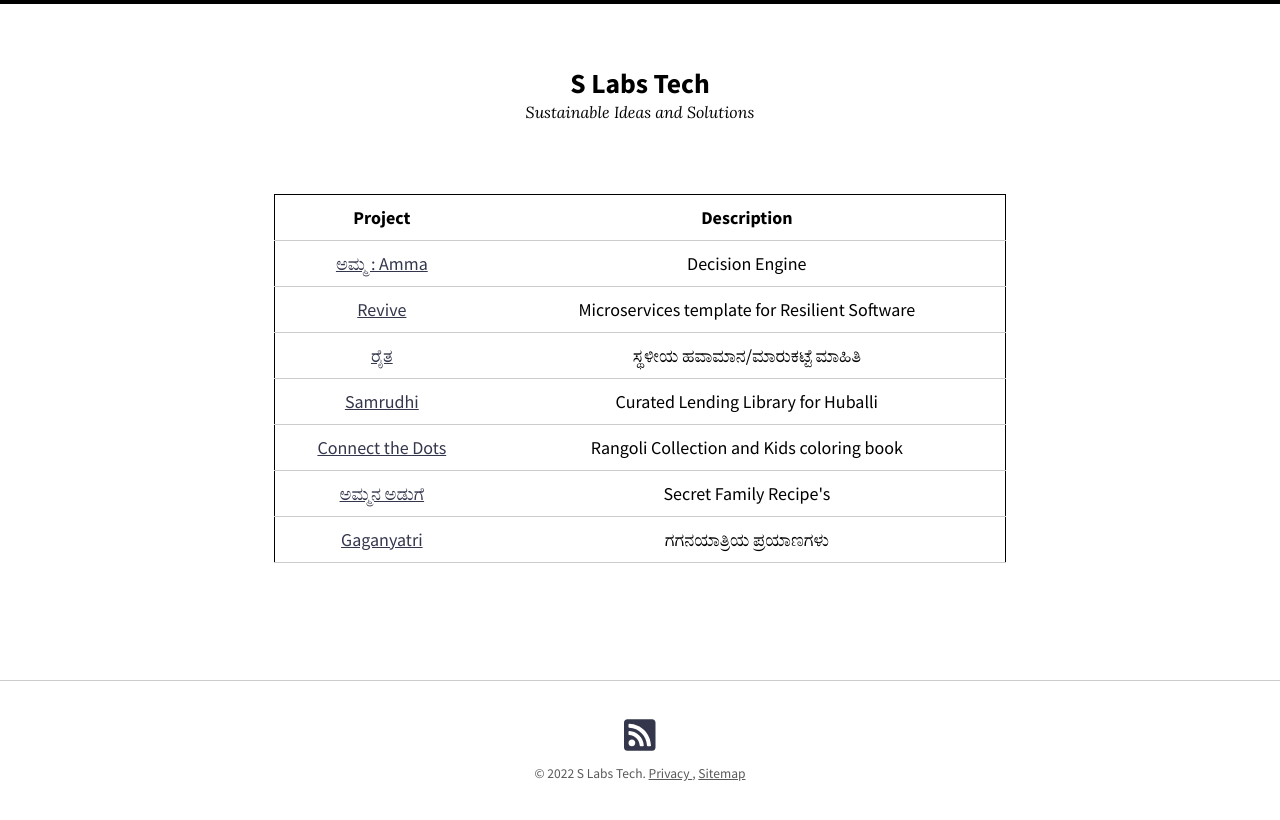
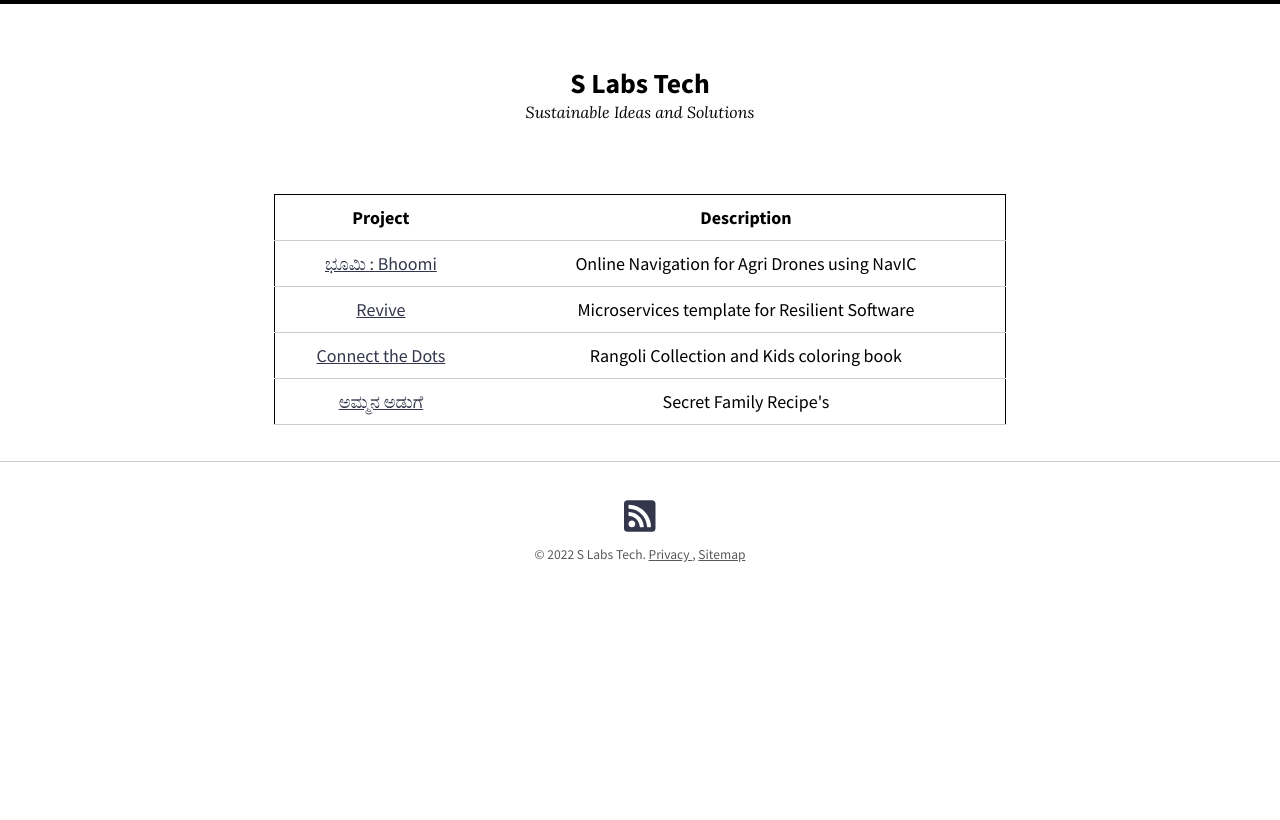
Before and after one commit to slabstech/slabstech.github.io, a Jekyll site: the page built from index.md, in a window 1280 px wide. Shown: the top 820 px of the page. Built offline with Jekyll 4.4.1, drawn with Linux system fonts in a browser that asks for light colours; nearby versions of some CDN libraries.

Commit message:
add bhoomi details

```diff
--- a/_layouts/home.html
+++ b/_layouts/home.html
@@ -10,20 +10,12 @@ layout: page
     <th style="text-align:center">Description</th>
   </tr>
     <tr>
-      <td> <a href="https://slabstech.com/amma/">ಅಮ್ಮ : Amma</a>  </td>
-      <td>Decision Engine</td>
+      <td> <a href="https://slabstech.com/bhoomi/">ಭೂಮಿ : Bhoomi</a>  </td>
+      <td>Online Navigation for Agri Drones using NavIC </td>
     </tr>
     <tr>
       <td> <a href="https://slabstech.com/revive/">Revive</a>  </td>
       <td>Microservices template for Resilient Software</td>
-    </tr>
-    <tr>
-        <td> <a href="https://slabstech.com/raita/">ರೈತ</a>  </td>
-        <td>ಸ್ಥಳೀಯ ಹವಾಮಾನ/ಮಾರುಕಟ್ಟೆ ಮಾಹಿತಿ</td>
-      </tr>
-      <tr>
-        <td> <a href="https://slabstech.com/samrudhi/">Samrudhi</a>  </td>
-        <td>Curated Lending Library for Huballi</td>
     </tr>
     <tr>
       <td> <a href="https://slabstech.com/connectthedots.com/">Connect the Dots</a>  </td>
@@ -33,11 +25,4 @@ layout: page
       <td> <a href="https://slabstech.com/ammanaaduge.com/">ಅಮ್ಮನ ಅಡುಗೆ</a>  </td>
       <td>Secret Family Recipe's</td>
     </tr>
-      <tr>
-        <td> <a href="https://gaganyatri.com">Gaganyatri</a>  </td>
-        <td>ಗಗನಯಾತ್ರಿಯ ಪ್ರಯಾಣಗಳು</td>
-      </tr>
 </table>
-
-  <br>
-  <br>
```
Lines whose indentation alone changed are shown as unchanged.
